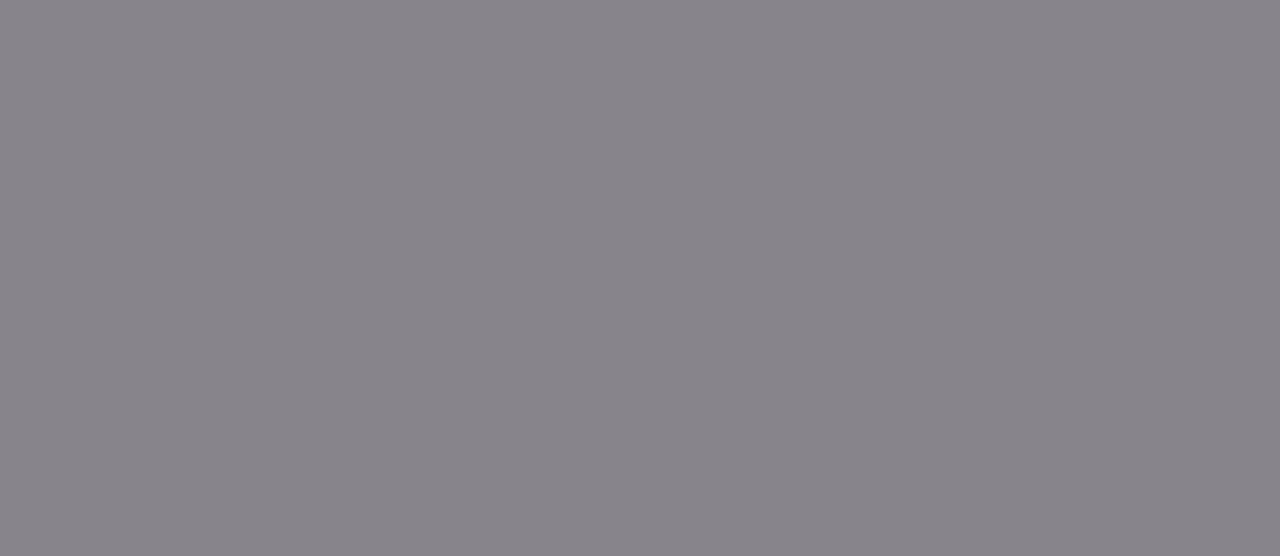
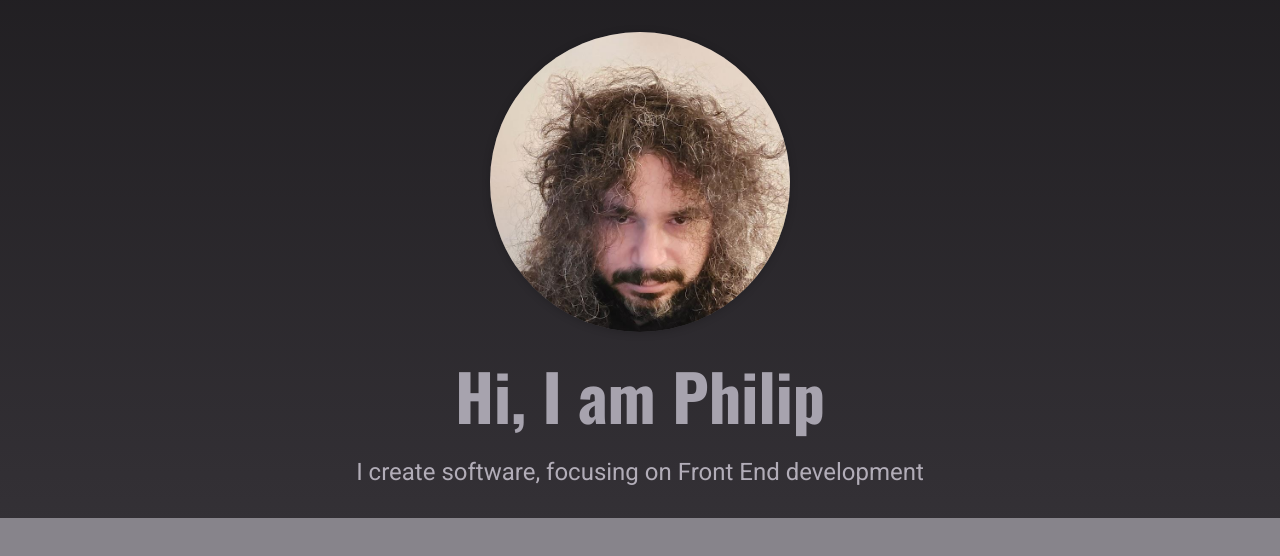
Before and after one commit to PhilipHassialis/nextjs-course-blog-project, a Next.js app: page / in a window 1280 px wide. Shown: the top 556 px of the page. Built offline with nearby package versions, Linux system fonts and the light colour scheme.

Commit message:
Adding The "Hero" Component

```diff
--- a/components/home-page/hero.js
+++ b/components/home-page/hero.js
@@ -1,7 +1,22 @@
+import Image from "next/image";
 import React from "react";
+import classes from "./hero.module.css";
 
 const Hero = () => {
-  return <div></div>;
+  return (
+    <section className={classes.hero}>
+      <div className={classes.image}>
+        <Image
+          src="/images/site/philip.jpg"
+          alt="My image"
+          width={300}
+          height={300}
+        />
+      </div>
+      <h1>Hi, I am Philip</h1>
+      <p>I create software, focusing on Front End development</p>
+    </section>
+  );
 };
 
 export default Hero;
--- a/pages/index.js
+++ b/pages/index.js
@@ -1,7 +1,14 @@
 import React from "react";
+import Hero from "../components/home-page/hero";
+import FeaturedPosts from "../components/home-page/featured-posts";
 
 const HomePage = () => {
-  return <div></div>;
+  return (
+    <>
+      <Hero />
+      <FeaturedPosts />
+    </>
+  );
 };
 
 export default HomePage;
```
Also changed, not shown: pages/posts/[slug].js (+1 -8 lines), public/images/site/philip.jpg (added).
